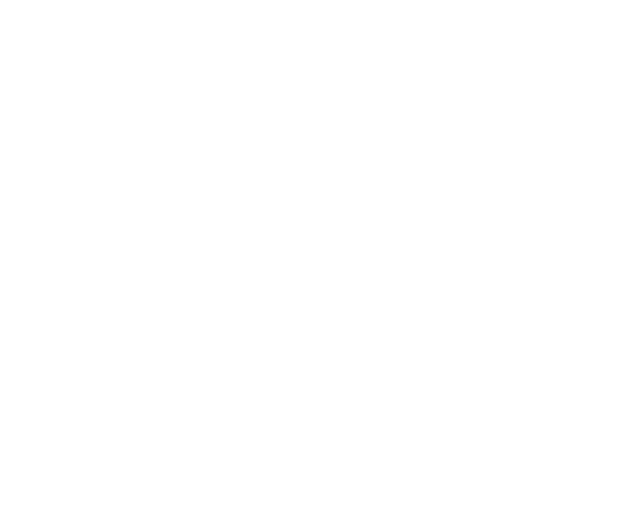
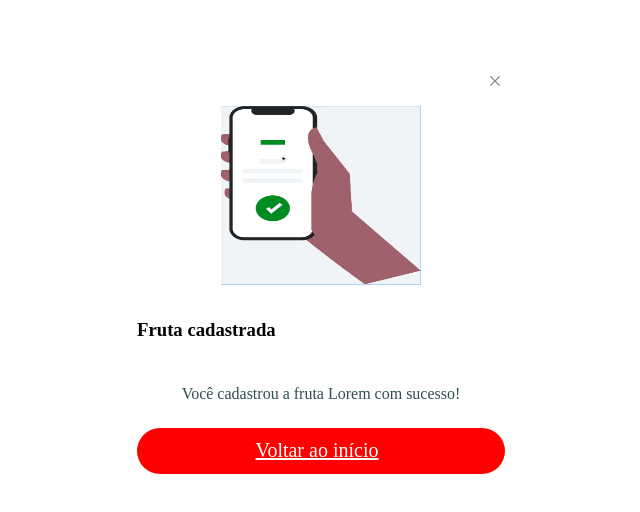
Before and after one commit to s-silva15/react-fruits, a React (Create React App) app: page /form/telaSucesso in a window 1280 px wide. Before the commit this address had no page. Shown: the top 512 px of the page, without its empty margins (319-959 px from the left). Built offline with nearby package versions, Linux system fonts and the light colour scheme.

Commit message:
ajuste telas e rotas

```diff
--- a/src/components/form/index.js
+++ b/src/components/form/index.js
@@ -2,13 +2,14 @@
 import { IoCloseOutline } from 'react-icons/io5';
 import { HiOutlinePlusSm } from 'react-icons/hi';
 import { v4 as uuidv4 } from 'uuid';
-import { useParams } from 'react-router-dom';
+import { useParams, useNavigate } from 'react-router-dom';
 
 function Form() {
   const [name, setName] = useState('');
   const [price, setPrice] = useState('');
   const [quantity, setQuantity] = useState('');
   const { uuid } = useParams();
+  const navigate = useNavigate();
 
   const currentURL = window.location.href;
   const tipo = currentURL.split('/form')[1].split('/')[1];
@@ -58,10 +59,7 @@
     }
 
     localStorage.setItem('myArray', JSON.stringify(parsedData));
-
-    setName('');
-    setPrice('');
-    setQuantity('');
+    navigate('/form/telaSucesso');
   }
 
   return (
--- a/src/components/form/telaSucesso.js
+++ b/src/components/form/telaSucesso.js
@@ -1,9 +1,16 @@
 import React from 'react';
 import { IoCloseOutline } from 'react-icons/io5';
+import { useNavigate, Link } from 'react-router-dom';
 
 import cadastroImage from '../assets/cadastroSucesso.png';
 
-const Sucesso = ({ onAddFruit }) => {
+const Sucesso = () => {
+  const navigate = useNavigate();
+
+  const handleClick = () => {
+    navigate('/form/telaSucesso');
+  };
+
   return (
     <div style={styles.container}>
       <div style={styles.gridContainer}>
@@ -15,16 +22,12 @@
         <p style={styles.paragraph}>
           Você cadastrou a fruta Lorem com sucesso!
         </p>
-        <button style={styles.button} onClick={handleClick}>
+        <Link to={'/inicio'} style={styles.button} onClick={handleClick}>
           Voltar ao início
-        </button>
+        </Link>
       </div>
     </div>
   );
-};
-
-const handleClick = () => {
-  // Lógica do botão Voltar ao início
 };
 
 const styles = {
@@ -57,10 +60,10 @@
     color: 'darkslategray',
   },
   button: {
-    fontSize: '16px',
+    fontSize: '20px',
     display: 'flex',
     width: '328px',
-    height: '40px',
+    height: '30px',
     padding: '8px 24px 8px 16px',
     justifyContent: 'center',
     alignItems: 'center',
--- a/src/routes.js
+++ b/src/routes.js
@@ -3,6 +3,7 @@
 import TelaVazia from '../src/components/telaVazia';
 import Tela from '../src/components/tela';
 import Form from '../src/components/form';
+import Sucesso from '../src/components/form/telaSucesso';
 
 export default function AppRouter() {
   return (
@@ -12,6 +13,7 @@
         <Route path="/inicio" element={<Tela />} />;
         <Route path="/form/cadastrar" element={<Form />} />;
         <Route path="/form/editar/:uuid" element={<Form />} />;
+        <Route path="/form/telaSucesso" element={<Sucesso />} />;
       </Routes>
     </Router>
   );
```
